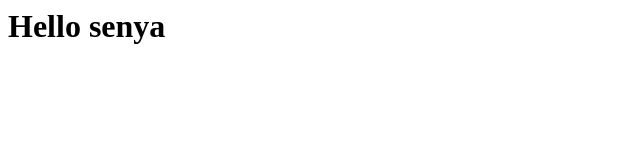
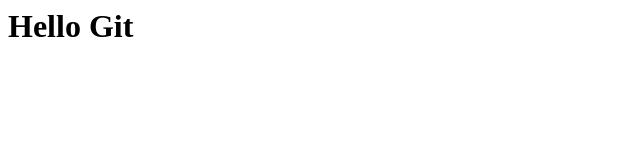
Before and after one commit to n3m4itskiy/test-repository, a plain HTML site: page index.html in a window 1280 px wide. Shown: the full height of the page, 0-640 px from the left. Drawn offline with Linux system fonts and the light colour scheme.

Commit message:
Revert "Wrong commit"
This reverts commit 96a9ae7c46a8b2fe2712f5dd2abd797ced124213.

```diff
--- a/index.html
+++ b/index.html
@@ -1 +1 @@
-<h1>Hello senya<h1>
+<h1>Hello Git<h1>
```
